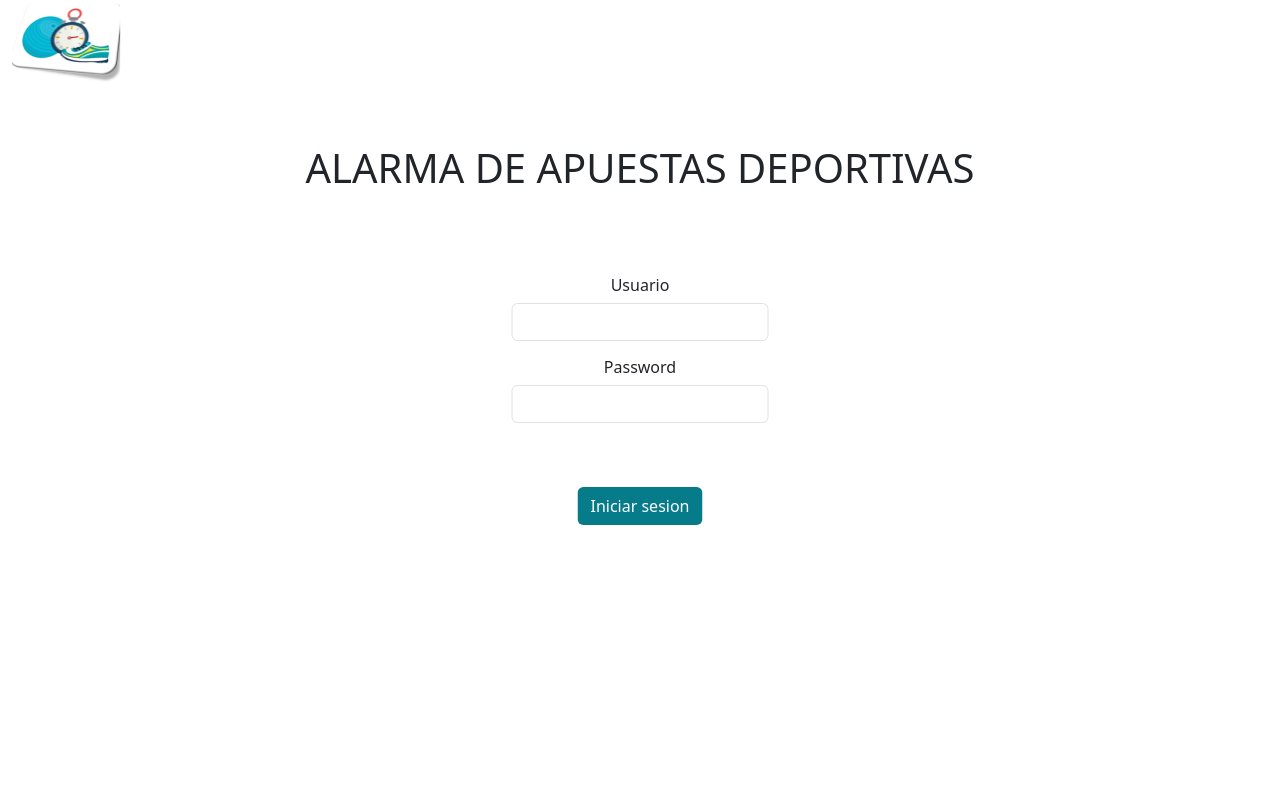
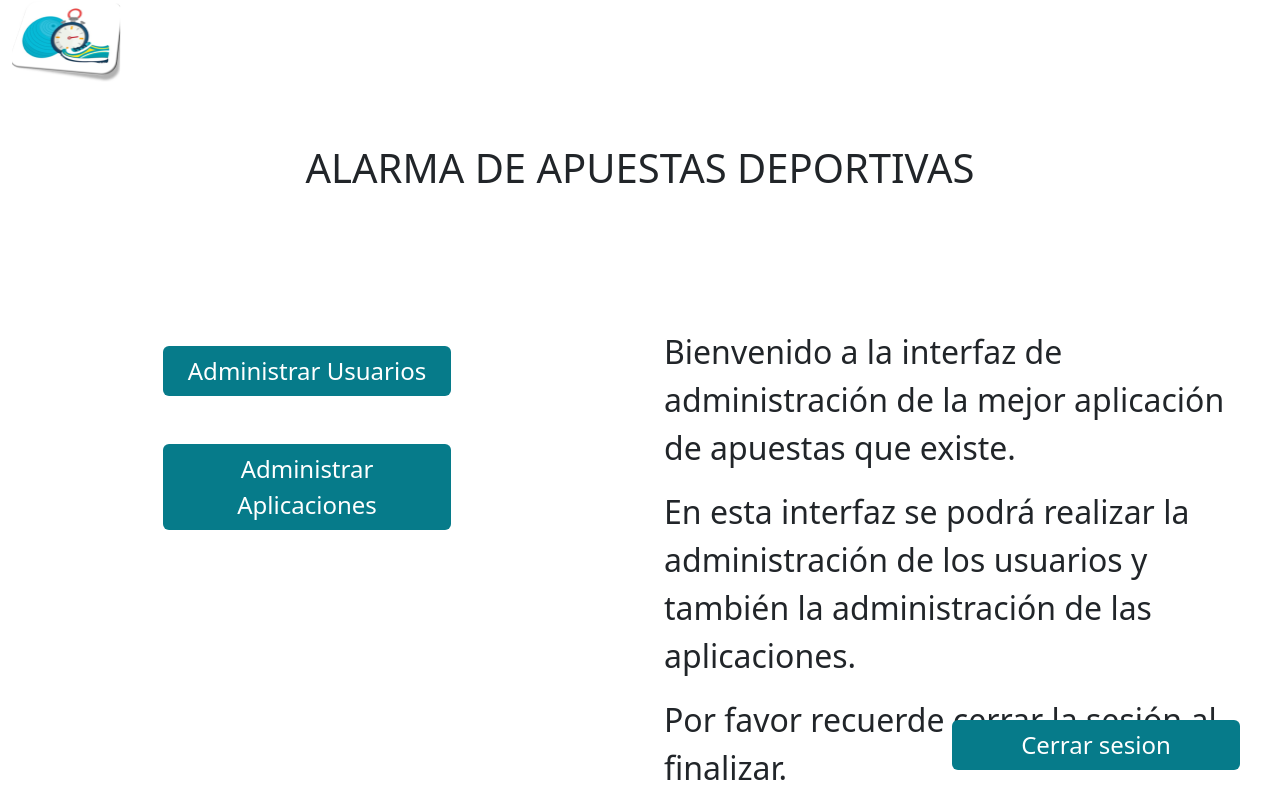
Before and after one commit to IngSneyderAmado/ProyectoFinalUXWeb, an Angular app: page /home in a window 1280 px wide. Before the commit this address led to /. Built offline with nearby package versions, Linux system fonts and the light colour scheme.

Commit message:
Se finaliza diseño de pantalla home

```diff
--- a/src/app/app-routing.module.ts
+++ b/src/app/app-routing.module.ts
@@ -1,9 +1,11 @@
 import { NgModule } from '@angular/core';
 import { RouterModule, Routes } from '@angular/router';
 import { IniciosesionComponent } from './components/iniciosesion/iniciosesion.component';
+import { HomeComponent } from './components/home/home.component';
 
 const routes: Routes = [
   { path: '', component:  IniciosesionComponent},
+  { path: 'home', component:  HomeComponent},
   { path: '**', redirectTo: '' }
 ];
 
--- a/src/app/app.module.ts
+++ b/src/app/app.module.ts
@@ -4,11 +4,13 @@ import { BrowserModule } from '@angular/platform-browser';
 import { AppRoutingModule } from './app-routing.module';
 import { AppComponent } from './app.component';
 import { IniciosesionComponent } from './components/iniciosesion/iniciosesion.component';
+import { HomeComponent } from './components/home/home.component';
 
 @NgModule({
   declarations: [
     AppComponent,
-    IniciosesionComponent
+    IniciosesionComponent,
+    HomeComponent
   ],
   imports: [
     BrowserModule,
--- /dev/null
+++ b/src/app/components/home/home.component.css
@@ -0,0 +1,33 @@
+.boton{
+    background-color: #067B8A;
+    color: white;
+    width: 18rem;
+    font-size: 1.5rem;
+  }
+
+  .mt-5{
+    margin-top: 9rem !important;
+  }
+
+  .mt{
+    margin-top: 3rem;
+    margin-left: 25%;
+    font-size: 2rem;
+  }
+
+  .mt2{
+    margin-top: 2rem;
+    font-size: 2rem;
+    margin: 1;
+  }
+
+  .pie{
+    position: fixed;
+    bottom: 20px;
+    right: 20px;
+    padding: 10px 20px;
+    color: white;
+    border: none;
+    border-radius: 5px;
+    cursor: pointer;
+  }
--- /dev/null
+++ b/src/app/components/home/home.component.html
@@ -0,0 +1,40 @@
+<div class="container-fluid" >
+    <div class="row">
+      <div class="col">
+        <a routerLink="/">
+          <img
+            src="../../../assets/images/logohome.png"
+            width="109.08"
+            height="85"
+          />
+        </a>
+      </div>
+      <div class="col-auto mt-5">
+        <h1>ALARMA DE APUESTAS DEPORTIVAS</h1>
+      </div>
+      <div class="col"></div>
+    </div>
+    <div class="row" style="margin-top:6rem">
+      <div class="col justify-content-md-center">
+          <div class="mt">
+            <button type="submit" class="btn boton" (click)="usuarios()" >Administrar Usuarios</button>
+          </div>
+          <div class="mt">
+            <button type="submit" class="btn boton" (click)="aplicaciones()">Administrar Aplicaciones</button>
+          </div>
+      </div>
+      <div class="col-auto"></div>
+      <div class="col justify-content-md-center mt2">
+        <p>Bienvenido a la interfaz de administración de la mejor aplicación de apuestas que existe.</p>
+        <p>En esta interfaz se podrá realizar la administración de los usuarios y también la administración de las aplicaciones.</p>
+        <p>Por favor recuerde cerrar la sesión al finalizar.</p>
+      </div>
+    </div>
+  </div>
+  <footer>
+    <div>
+      <div class="pie">
+        <button type="submit" class="btn boton" (click)="cerrasesion()" >Cerrar sesion</button>
+      </div>
+    </div>
+  </footer>
--- /dev/null
+++ b/src/app/components/home/home.component.ts
@@ -0,0 +1,26 @@
+import { Component ,OnInit  } from '@angular/core';
+import { Router } from '@angular/router';
+
+@Component({
+  selector: 'app-home',
+  templateUrl: './home.component.html',
+  styleUrls: ['./home.component.css']
+})
+export class HomeComponent implements OnInit  {
+
+  constructor(private router: Router) { }
+
+  ngOnInit(): void {
+  }
+  cerrasesion(){
+    this.router.navigate(['/']);
+  }
+
+  usuarios(){
+    this.router.navigate(['/usuarios']);
+  }
+
+  aplicaciones(){
+    this.router.navigate(['/aplicaciones']);
+  }
+}
```
Also changed, not shown: 1 other file (tests, documents, lock files or other folders).
